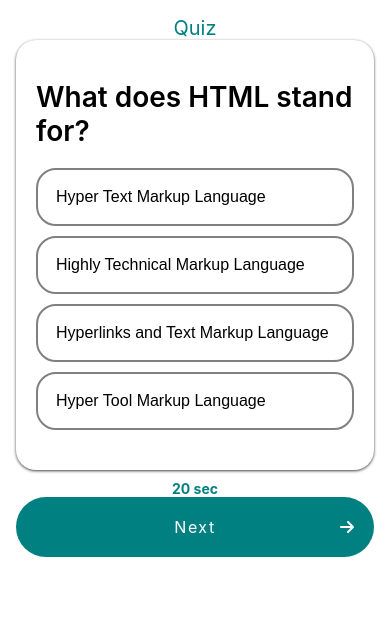
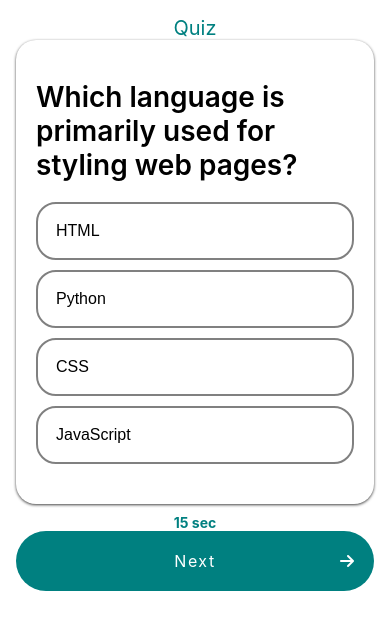
Before and after one commit to iyedGrs/ReactNativeCourse, a React Native app in the folder Quizz/: screen / in a window 390 px wide. Shown: the top 630 px of the page. Built offline with nearby package versions, Linux system fonts and the light colour scheme.

Commit message:
Refactor quiz logic to include timer and best score tracking; update questions format

```diff
--- a/Quizz/assets/questions.ts
+++ b/Quizz/assets/questions.ts
@@ -1,42 +1,32 @@
 export default [
   {
-    title: 'What does HTML stand for?',
-    options: [
-      'Hyper Text Markup Language',
-      'Highly Technical Markup Language',
-      'Hyperlinks and Text Markup Language',
-      'Hyper Tool Markup Language',
-    ],
-    correctAnswer: 'Hyper Text Markup Language',
-  },
-  {
-    title: 'Which language is primarily used for styling web pages?',
-    options: ['HTML', 'Python', 'CSS', 'JavaScript'],
-    correctAnswer: 'CSS',
+    title: "Which language is primarily used for styling web pages?",
+    options: ["HTML", "Python", "CSS", "JavaScript"],
+    correctAnswer: "CSS",
   },
   {
     title: "In programming, what is a 'bug'?",
     options: [
       "A feature that's not documented",
-      'An error in a program',
-      'A type of virus',
-      'An internet crawler',
+      "An error in a program",
+      "A type of virus",
+      "An internet crawler",
     ],
-    correctAnswer: 'An error in a program',
+    correctAnswer: "An error in a program",
   },
   {
     title: "What is the purpose of a 'for loop' in programming?",
     options: [
-      'To repeat a block of code a limited number of times',
-      'To style a webpage',
-      'To declare variables',
-      'To create a new function',
+      "To repeat a block of code a limited number of times",
+      "To style a webpage",
+      "To declare variables",
+      "To create a new function",
     ],
-    correctAnswer: 'To repeat a block of code a limited number of times',
+    correctAnswer: "To repeat a block of code a limited number of times",
   },
   {
-    title: 'Which symbol is used to denote an ID selector in CSS?',
-    options: ['#', '.', '!', '@'],
-    correctAnswer: '#',
+    title: "Which symbol is used to denote an ID selector in CSS?",
+    options: ["#", ".", "!", "@"],
+    correctAnswer: "#",
   },
 ];
--- a/Quizz/src/app/QuizzScreen.tsx
+++ b/Quizz/src/app/QuizzScreen.tsx
@@ -1,4 +1,4 @@
-import { StyleSheet, Text, View } from "react-native";
+import { Alert, StyleSheet, Text, View } from "react-native";
 import QuestionCard from "../components/QuestionCard";
 import { SafeAreaProvider, SafeAreaView } from "react-native-safe-area-context";
 import { FontAwesome6 } from "@expo/vector-icons";
@@ -6,9 +6,34 @@ import { FontAwesome6 } from "@expo/vector-icons";
 import CustomButton from "../components/CustomButton";
 import Card from "../components/Card";
 import { useQuizContext } from "../providers/QuizProvider";
+import questions from "../../assets/questions";
+import { useEffect, useState } from "react";
 
 export default function QuizzScreen() {
-  const { question, onNext, score, totalQuestions, restart } = useQuizContext();
+  const {
+    question,
+    onNext,
+    score,
+    totalQuestions,
+    restart,
+    isFinished,
+    bestScore,
+  } = useQuizContext();
+  const [time, setTime] = useState<number>(20);
+  useEffect(() => {
+    setTime(20);
+    const interval = setInterval(() => {
+      setTime((prev) => prev - 1);
+    }, 1000);
+    return () => clearInterval(interval);
+  }, [question]);
+
+  useEffect(() => {
+    if (time <= 0) {
+      onNext();
+    }
+  }, [time]);
+
   return (
     <SafeAreaProvider>
       <SafeAreaView>
@@ -17,17 +42,17 @@ export default function QuizzScreen() {
           <Text style={styles.header}>Quiz</Text>
           {/* Body */}
 
-          {question ? (
+          {!isFinished ? (
             <View>
               <QuestionCard />
-              <Text style={styles.time}>20 sec</Text>
+              <Text style={styles.time}>{time} sec</Text>
             </View>
           ) : (
             <Card title="Well Done ">
               <Text>
                 Correct answers : {score} / {totalQuestions}
               </Text>
-              <Text>Best score is : </Text>
+              <Text>Best score is : {bestScore} </Text>
             </Card>
           )}
           {question ? (
--- a/Quizz/src/providers/QuizProvider.tsx
+++ b/Quizz/src/providers/QuizProvider.tsx
@@ -1,4 +1,10 @@
-import { createContext, PropsWithChildren, useContext, useState } from "react";
+import {
+  createContext,
+  PropsWithChildren,
+  useContext,
+  useEffect,
+  useState,
+} from "react";
 import { Question } from "../types";
 import questions from "../../assets/questions";
 
@@ -12,6 +18,8 @@ type QuizContextType = {
   score: number;
   totalQuestions: number;
   restart: () => void;
+  isFinished?: boolean;
+  bestScore?: number;
 };
 const QuizContext = createContext<QuizContextType>({
   question: questions[0],
@@ -21,6 +29,7 @@ const QuizContext = createContext<QuizContextType>({
   score: 0,
   totalQuestions: questions.length,
   restart: () => {},
+  bestScore: 0,
 });
 
 function QuizProvider({ children }: PropsWithChildren) {
@@ -28,7 +37,14 @@ function QuizProvider({ children }: PropsWithChildren) {
   const question = questions[questionIndex];
   const [selectedOption, setSelectedOption] = useState<string | undefined>();
   const [score, setScore] = useState(0);
+  const [bestScore, setBestScore] = useState(0);
+  const isFinished = questionIndex >= questions.length;
   const onNext = () => {
+    // if (!selectedOption ) {
+    //   alert("Please select an option");
+    //   return;
+    // }
+
     if (selectedOption === question?.correctAnswer) {
       setScore((prev) => prev + 1);
     }
@@ -39,6 +55,11 @@ function QuizProvider({ children }: PropsWithChildren) {
     setScore(0);
     setSelectedOption("");
   }
+  useEffect(() => {
+    if (isFinished && score > bestScore) {
+      setBestScore(score);
+    }
+  }, [isFinished]);
   return (
     <QuizContext.Provider
       value={{
@@ -50,6 +71,8 @@ function QuizProvider({ children }: PropsWithChildren) {
         score,
         totalQuestions: questions.length,
         restart: Restart,
+        isFinished: questionIndex >= questions.length,
+        bestScore,
       }}
     >
       {children}
--- a/Quizz/src/types.ts
+++ b/Quizz/src/types.ts
@@ -1,5 +1,5 @@
 export type Question = {
+  title: string;
   options: string[];
-  title: string;
   correctAnswer: string;
 };
```
